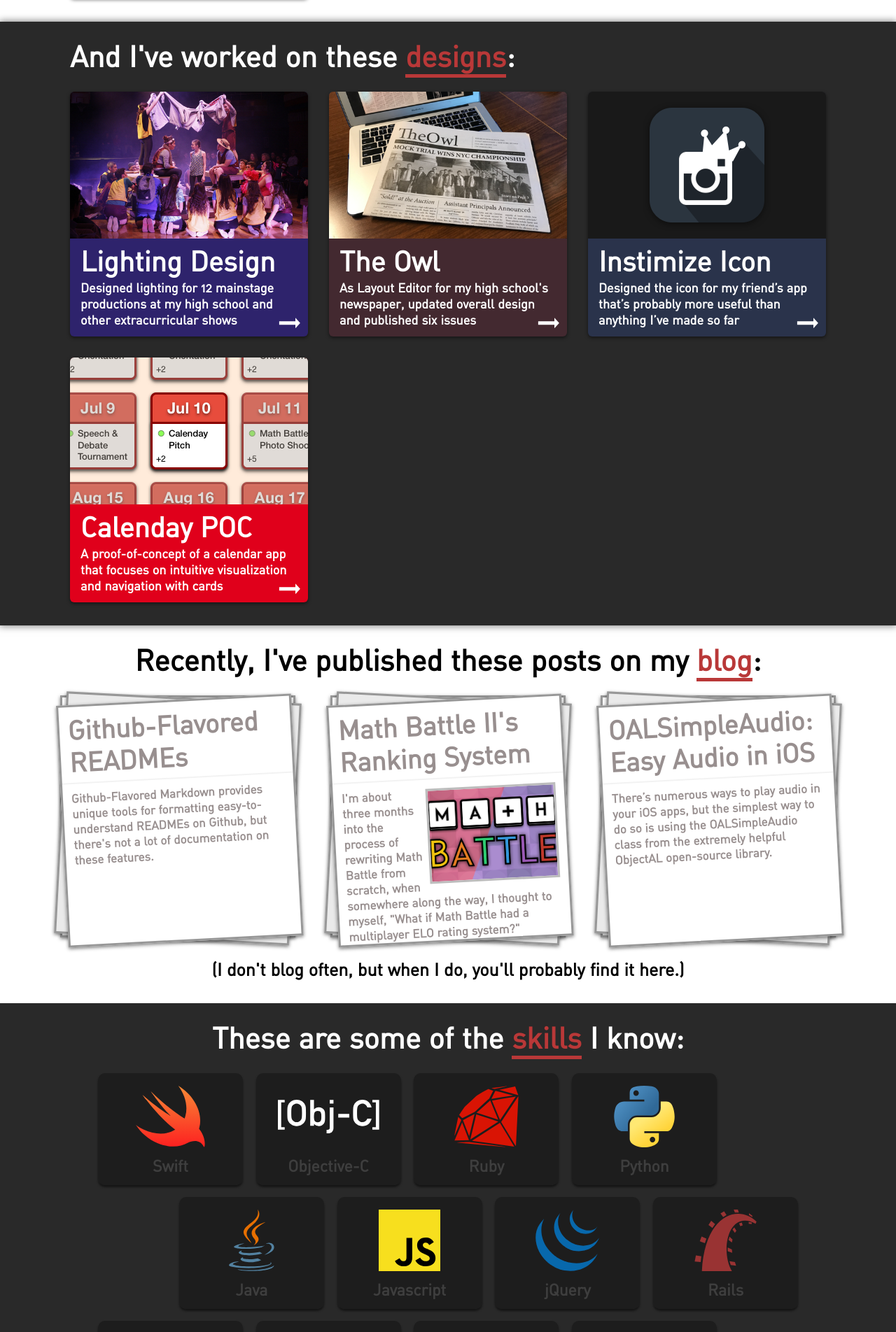
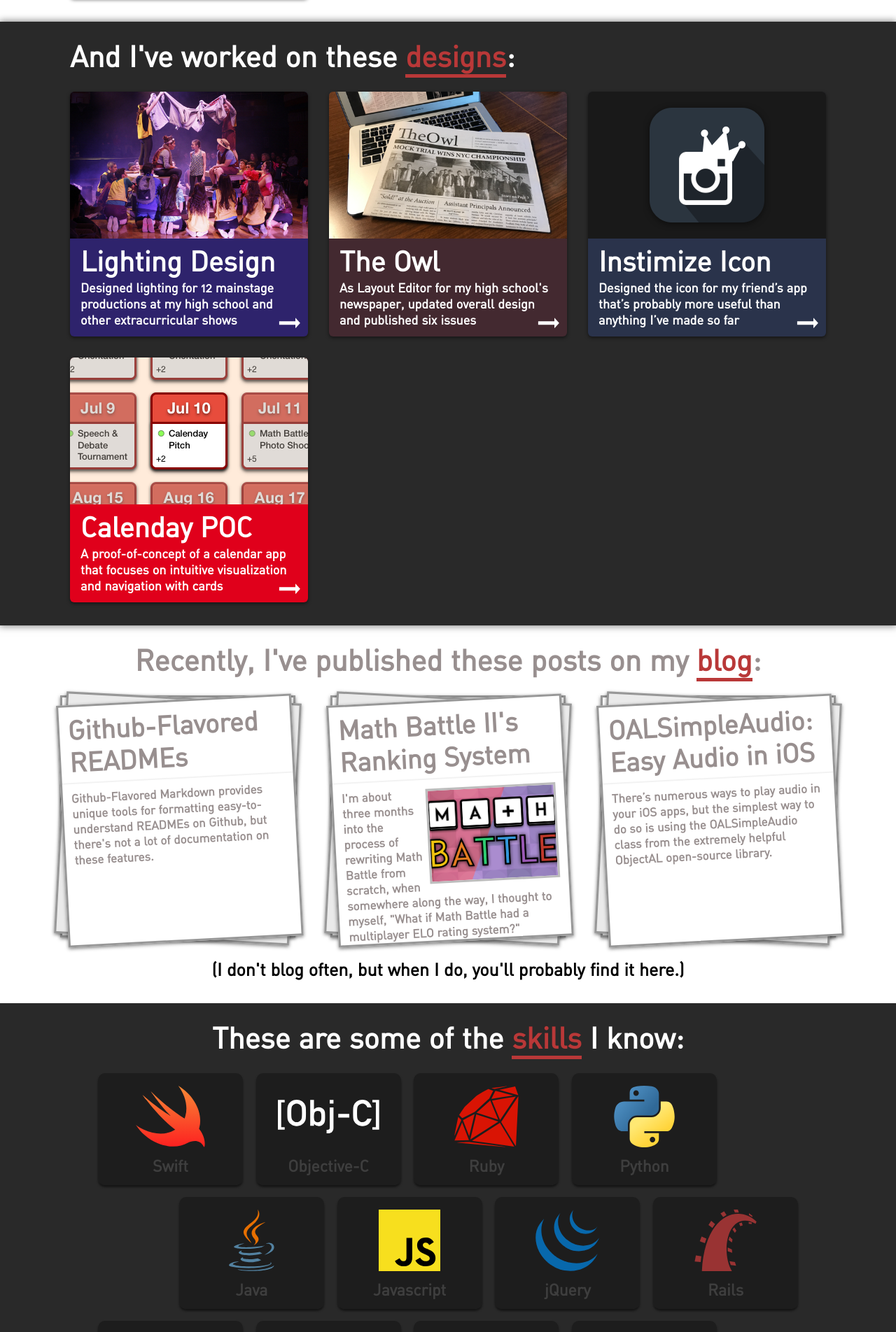
Before and after one commit to ZacharyEspiritu/zacharyespiritu.github.io, a Jekyll site: the page built from index.html, in a window 1280 px wide. Shown: the part 2385-4289 px from the top of the page at 70% size. Built offline with Jekyll 4.4.1, drawn with Linux system fonts in a browser that asks for light colours; nearby versions of some CDN libraries.

Commit message:
Use default gray color instead of black for blog section

```diff
--- a/index.html
+++ b/index.html
@@ -34,7 +34,7 @@
     </div>
 </section>
 <section id="blog" class="content">
-    <header class="section-header center-align" style="color: black;">
+    <header class="section-header center-align">
         Recently, I've published these posts on my <a class="section-link" href="#blog">blog</a>:
     </header>
     <div class="articles">
```
